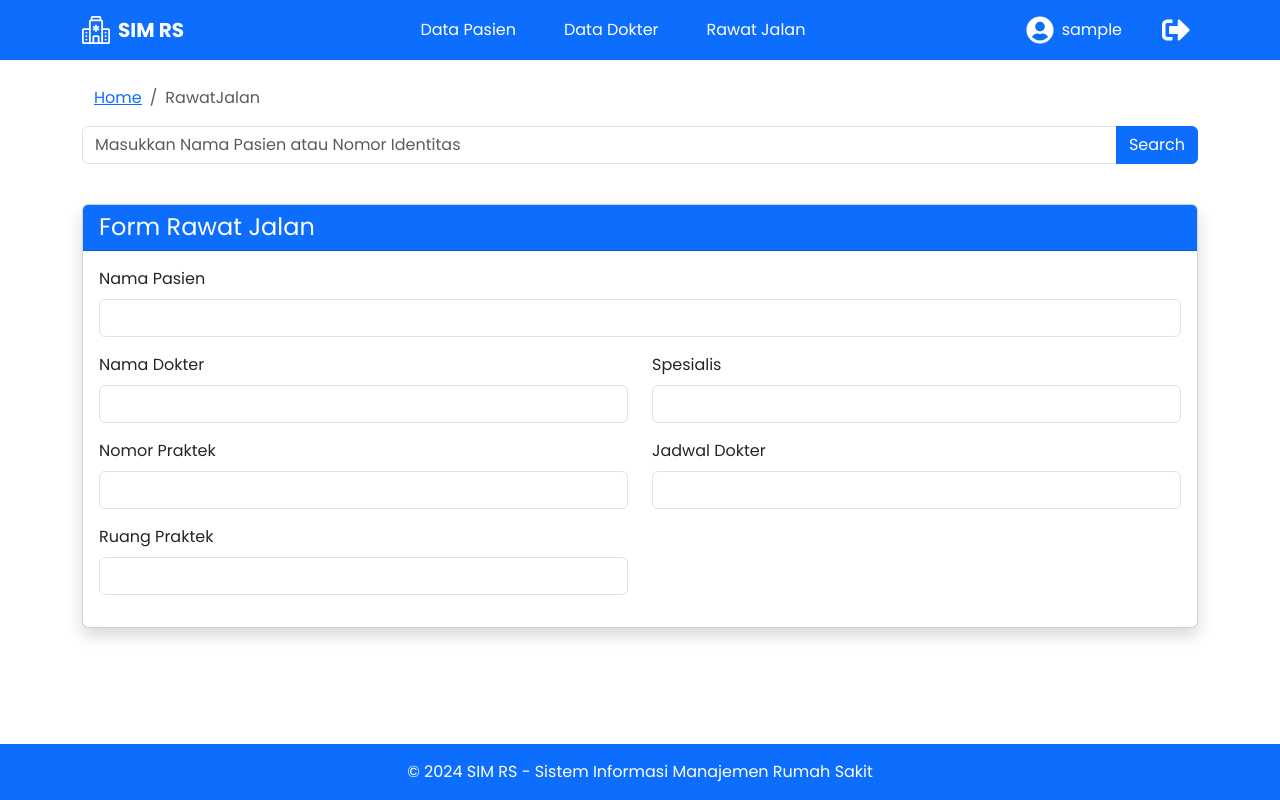
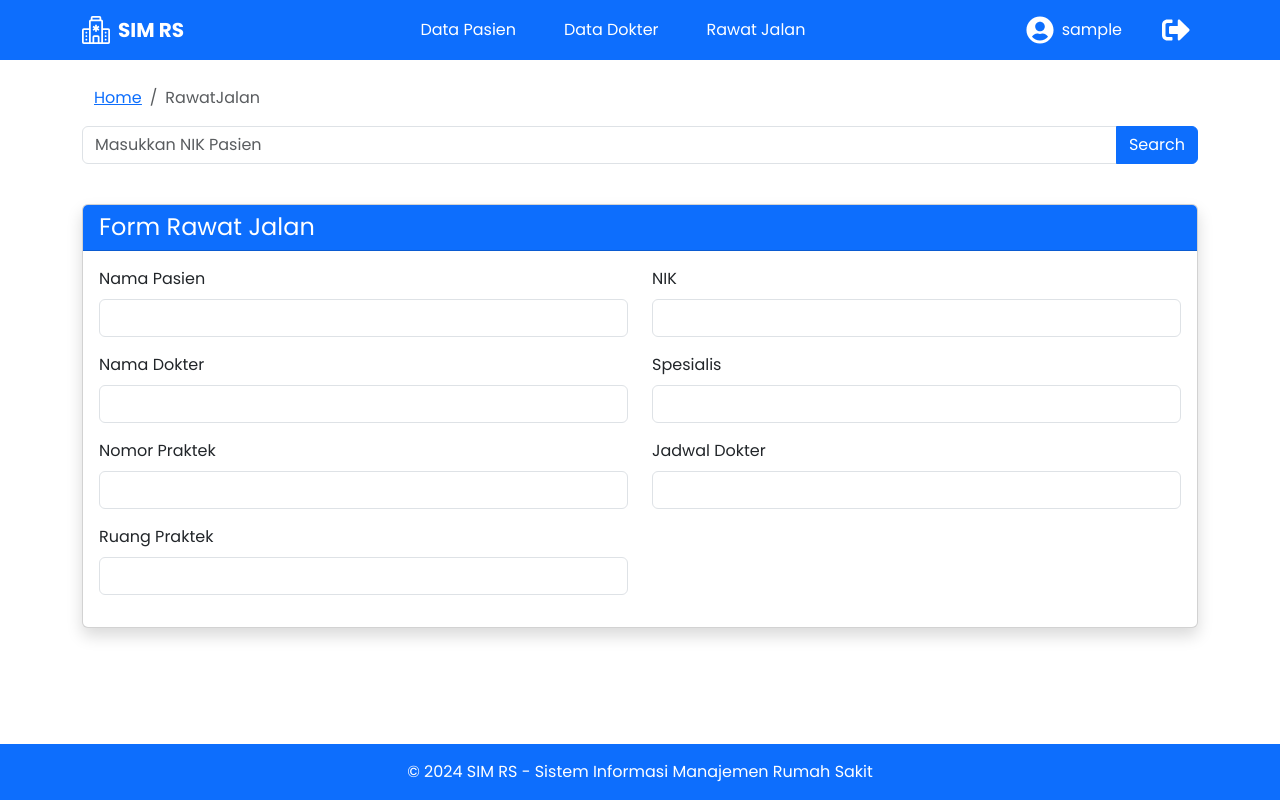
Before and after one commit to kkse-sttnf/simrs-frontend, a React (Create React App) app: page /RawatJalan in a window 1280 px wide. Built offline with nearby package versions, Linux system fonts and the light colour scheme; sample sign-in values are in the browser's storage.

Commit message:
Merapihkan fungsi Search Rawah Jalan Serta Detail Pasien

```diff
--- a/db.json
+++ b/db.json
@@ -149,6 +149,26 @@
       "nomorPraktek": "P001",
       "jadwalDokter": "Senin 08:00 - 12:00",
       "ruangPraktek": "Ruang 101"
+    },
+    {
+      "id": "c98c",
+      "namaPasien": "Aisha Rahman",
+      "NIK": "1234567890123456",
+      "namaDokter": "Dr. Ahmad Fauzi",
+      "spesialis": "Dokter Umum",
+      "nomorPraktek": "P001",
+      "jadwalDokter": "Senin 08:00 - 12:00",
+      "ruangPraktek": "Ruang 101"
+    },
+    {
+      "id": "f6ed",
+      "namaPasien": "Aisha Rahman",
+      "NIK": "1234567890123456",
+      "namaDokter": "Dr. Ahmad Fauzi",
+      "spesialis": "Dokter Umum",
+      "nomorPraktek": "P001",
+      "jadwalDokter": "Senin 08:00 - 12:00",
+      "ruangPraktek": "Ruang 101"
     }
   ]
 }
--- a/src/components/FormRawatJalan/FormRawatJalan.jsx
+++ b/src/components/FormRawatJalan/FormRawatJalan.jsx
@@ -3,7 +3,7 @@ import { Container, Row, Col, Card, Form } from "react-bootstrap";
 
 const FormRawatJalan = ({ selectedPasien }) => {
   return (
-    <Container className="mt-4">
+    <Container className="mt-4 mb-5">
       <Card className="shadow">
         <Card.Header className="bg-primary text-white">
           <h4 className="mb-0">Form Rawat Jalan</h4>
@@ -12,12 +12,22 @@ const FormRawatJalan = ({ selectedPasien }) => {
           <Form>
             {/* Bagian Nama Pasien */}
             <Row className="mb-3">
-              <Col md={12}>
+              <Col md={6}>
                 <Form.Group>
                   <Form.Label>Nama Pasien</Form.Label>
                   <Form.Control
                     type="text"
                     value={selectedPasien?.namaPasien || ""}
+                    readOnly
+                  />
+                </Form.Group>
+              </Col>
+              <Col md={6}>
+                <Form.Group>
+                  <Form.Label>NIK</Form.Label>
+                  <Form.Control
+                    type="text"
+                    value={selectedPasien?.NIK || ""}
                     readOnly
                   />
                 </Form.Group>
--- a/src/components/SearchbarRawatJalan/SearchRawatJalan.jsx
+++ b/src/components/SearchbarRawatJalan/SearchRawatJalan.jsx
@@ -11,7 +11,7 @@ const SearchRawatJalan = ({ onSelectPasien }) => {
       Swal.fire({
         icon: "warning",
         title: "Input Kosong",
-        text: "Silakan masukkan Nama Pasien atau Nomor Identitas.",
+        text: "Silakan masukkan NIK Pasien.",
       });
       return;
     }
@@ -26,11 +26,7 @@ const SearchRawatJalan = ({ onSelectPasien }) => {
       }
 
       const data = await response.json();
-      const found = data.find(
-        (item) =>
-          item.namaPasien.toLowerCase().includes(searchQuery.toLowerCase()) ||
-          item.nomorIdentitas === searchQuery
-      );
+      const found = data.find((item) => item.NIK === searchQuery);
 
       if (found) {
         if (onSelectPasien && typeof onSelectPasien === "function") {
@@ -42,7 +38,7 @@ const SearchRawatJalan = ({ onSelectPasien }) => {
         Swal.fire({
           icon: "error",
           title: "Data Tidak Ditemukan",
-          text: "Data pasien dengan Nama/Nomor Identitas tersebut tidak ditemukan.",
+          text: "Data pasien dengan NIK tersebut tidak ditemukan.",
           confirmButtonText: "OK",
         });
       }
@@ -75,7 +71,7 @@ const SearchRawatJalan = ({ onSelectPasien }) => {
                 value={searchQuery}
                 onChange={(e) => setSearchQuery(e.target.value)}
                 onKeyPress={handleKeyPress}
-                placeholder="Masukkan Nama Pasien atau Nomor Identitas"
+                placeholder="Masukkan NIK Pasien"
                 disabled={loading}
               />
               <Button variant="primary" onClick={handleSearch} disabled={loading}>
--- a/src/pages/DetailPasien.jsx
+++ b/src/pages/DetailPasien.jsx
@@ -5,7 +5,7 @@ import SearchBar from "../components/Searchbar/Searchbar";
 import DetailDataPasien from "../components/DetailPasien/DetailPasienForm";
 import Breadcrumbs from "../components/Breadcumbs/Breadcumbs";
 import ModalRawatJalan from "../components/ModalRawatJalan/ModalRawatJalan";
-import { Button } from "react-bootstrap";
+
 
 const DetailPasien = () => {
   const [selectedPatient, setSelectedPatient] = useState(null);
@@ -44,9 +44,6 @@ const DetailPasien = () => {
       <Breadcrumbs />
       <SearchBar onSelectPatient={handleSelectPatient} />
       <DetailDataPasien selectedPatient={selectedPatient} />
-      <Button variant="primary" onClick={() => setShowModal(true)}>
-        Daftar Rawat Jalan
-      </Button>
       <ModalRawatJalan
         show={showModal}
         handleClose={() => setShowModal(false)}
```
